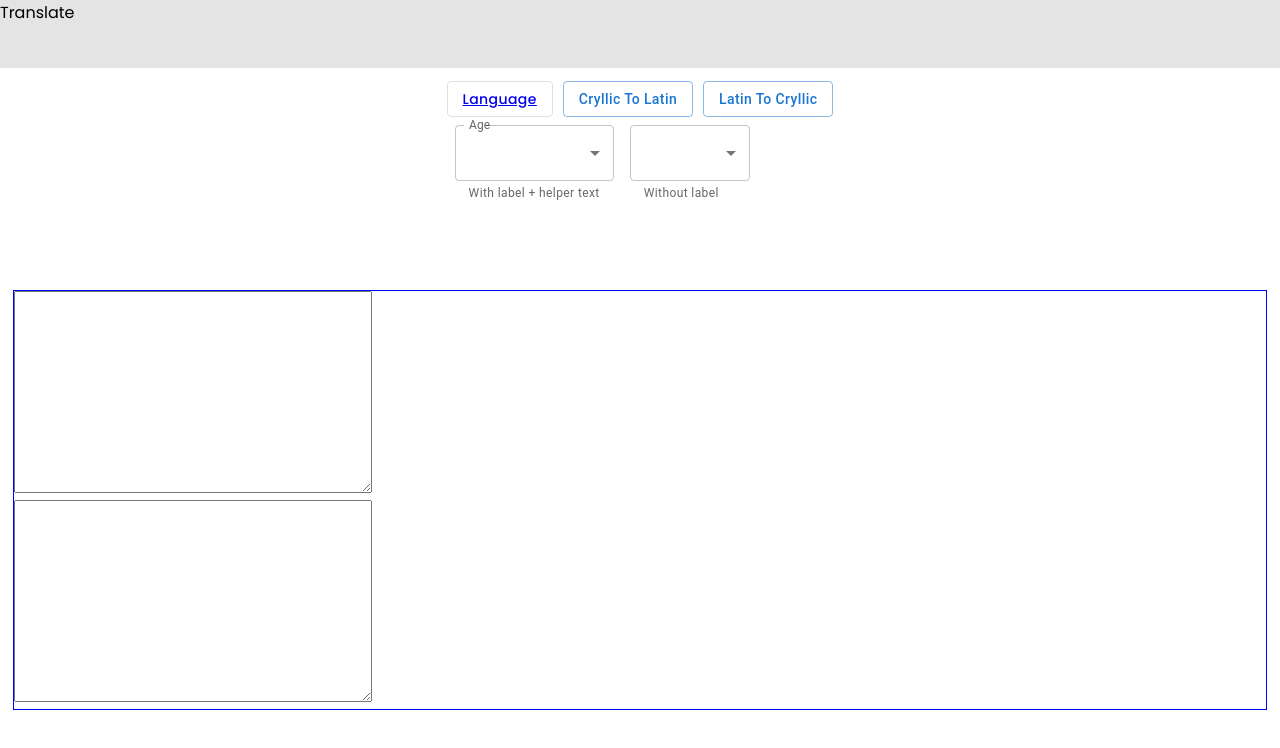
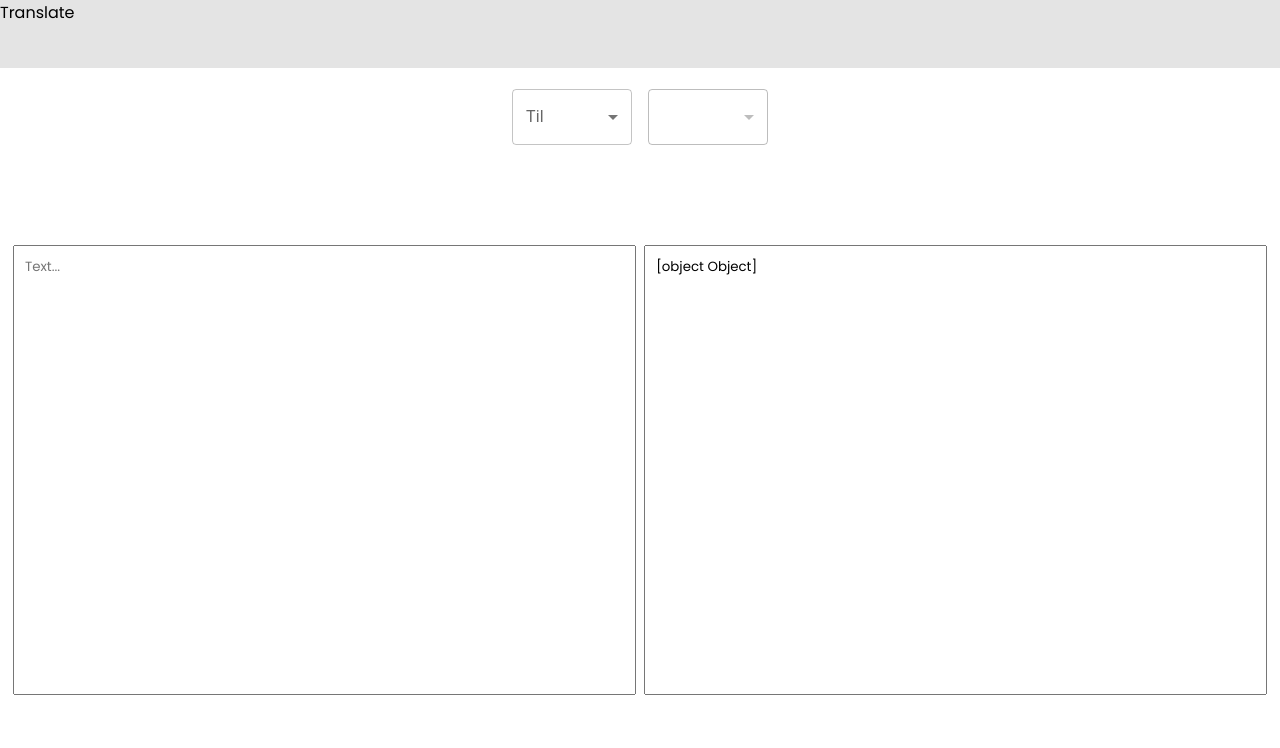
Before and after one commit to OnlineAzamat/kaa-uz-translator, a React (Vite) app: page / in a window 1280 px wide. Shown: the top 748 px of the page. Built offline with nearby package versions, Linux system fonts and the light colour scheme.

Commit message:
update setLang and textarea

```diff
--- a/src/App.css
+++ b/src/App.css
@@ -1,4 +1,12 @@
 .textarea-wrapper {
   width: 100%;
-  border: 1px solid blue;
+  display: flex;
+  gap: 0.5rem;
 }
+
+.textarea-wrapper textarea {
+  width: 100%;
+  min-height: 450px;
+  padding: 0.7rem;
+  resize: none;
+}
--- a/src/components/Home.jsx
+++ b/src/components/Home.jsx
@@ -1,5 +1,4 @@
-import { Box, Button } from "@mui/material";
-import { Link } from "react-router-dom";
+import { Box } from "@mui/material";
 import Textarea from "./Textarea";
 import SelectLang from "./SelectLang";
 
@@ -20,13 +19,6 @@ const Home = () => {
       }}>
         <Box>
           <div className="control">
-            <Button variant="outlined" sx={{ textTransform: 'capitalize' }} disabled>
-              <Link to="/">
-                Language
-              </Link>
-            </Button>
-            <Button variant="outlined" sx={{ textTransform: 'capitalize', ml: '10px' }}>Cryllic to latin</Button>
-            <Button variant="outlined" sx={{ textTransform: 'capitalize', ml: '10px' }}>Latin to cryllic</Button>
           </div>
           <SelectLang />
         </Box>
--- a/src/components/SelectLang.jsx
+++ b/src/components/SelectLang.jsx
@@ -1,51 +1,52 @@
 import * as React from 'react';
 import InputLabel from '@mui/material/InputLabel';
 import MenuItem from '@mui/material/MenuItem';
-import FormHelperText from '@mui/material/FormHelperText';
 import FormControl from '@mui/material/FormControl';
 import Select from '@mui/material/Select';
 
 export default function SelectLang() {
-  const [age, setAge] = React.useState('');
+  const [til, setTil] = React.useState('');
 
   const handleChange = (event) => {
-    setAge(event.target.value);
-    let til = event.target.value;
+    let til_event = event.target.value;
 
-    if(til == "kaa") {
-      setAge("uz")
+    if(til_event == "kaa") {
+      setTil("uz")
+      window.localStorage.setItem("til1", "kaa")
+      window.localStorage.setItem("til2", "uz")
     } else {
-      setAge("kaa")
+      setTil("kaa")
+      window.localStorage.setItem("til2", "kaa")
+      window.localStorage.setItem("til1", "uz")
     }
   };
 
   return (
     <div>
       <FormControl sx={{ m: 1, minWidth: 120 }}>
-        <InputLabel id="demo-simple-select-helper-label">Age</InputLabel>
+        <InputLabel id="demo-simple-select-helper-label">Til</InputLabel>
         <Select
           labelId="demo-simple-select-helper-label"
           id="demo-simple-select-helper"
-          value="selected"
           label="Til"
           onChange={handleChange}
+          title="Kiritilgen tekst tili"
         >
-          <MenuItem value="kaa">Qaraqalpaqsha</MenuItem>
+          <MenuItem value="kaa" selected="selected">Qaraqalpaqsha</MenuItem>
           <MenuItem value="uz">O'zbekcha</MenuItem>
         </Select>
-        <FormHelperText>With label + helper text</FormHelperText>
       </FormControl>
       <FormControl sx={{ m: 1, minWidth: 120 }}>
         <Select
-          value={age}
-          onChange={handleChange}
           displayEmpty
+          value={til}
           inputProps={{ 'aria-label': 'Without label' }}
+          title="Awdarmalangan tekst tili"
+          disabled
         >
           <MenuItem value="kaa">Qaraqalpaqsha</MenuItem>
-          <MenuItem value="uz">O'zbekcha</MenuItem>
+          <MenuItem value="uz" selected="selected">O'zbekcha</MenuItem>
         </Select>
-        <FormHelperText>Without label</FormHelperText>
       </FormControl>
     </div>
   );
--- a/src/components/Textarea.jsx
+++ b/src/components/Textarea.jsx
@@ -1,17 +1,37 @@
 import { Box } from "@mui/material"
-
+import axios from "axios";
+import { useState } from "react";
 
 function Textarea() {
+
+  const [juwap, setJuwap] = useState({})
+
+  function translate(e) {
+    const data = {
+      "body": {
+        "lang_from": window.localStorage.getItem("til1"),
+        "lang_to": window.localStorage.getItem("til2"),
+        "text": e.target.value
+      }
+    }
+
+    axios.post('https://api.from-to.uz/api/v1/translate', data)
+      .then(res => {
+        setJuwap(res?.data?.result)
+      })
+      .catch(err => {
+        console.log(err)
+      })
+
+    console.log(juwap);
+  }
+
   return (
     <div className="textarea-wrapper">
-      <Box>
-        <textarea name="" id="" cols="30" rows="10"></textarea>
-      </Box>
-      <Box>
-        <textarea name="" id="" cols="30" rows="10"></textarea>
-      </Box>
+      <textarea placeholder="Text..." onChange={translate} />
+      <textarea value={juwap}></textarea>
     </div>
   )
 }
 
-export default Textarea
+export default Textarea;
```
Also changed, not shown: package.json (+5 -2 lines), src/App.jsx (+5 -5 lines), 1 other file (tests, documents, lock files or other folders).
